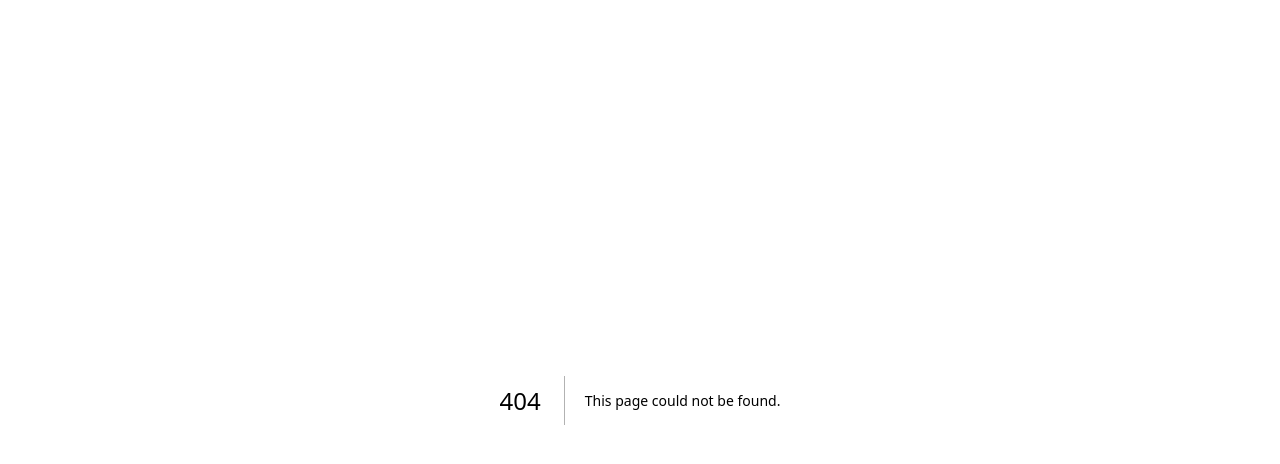
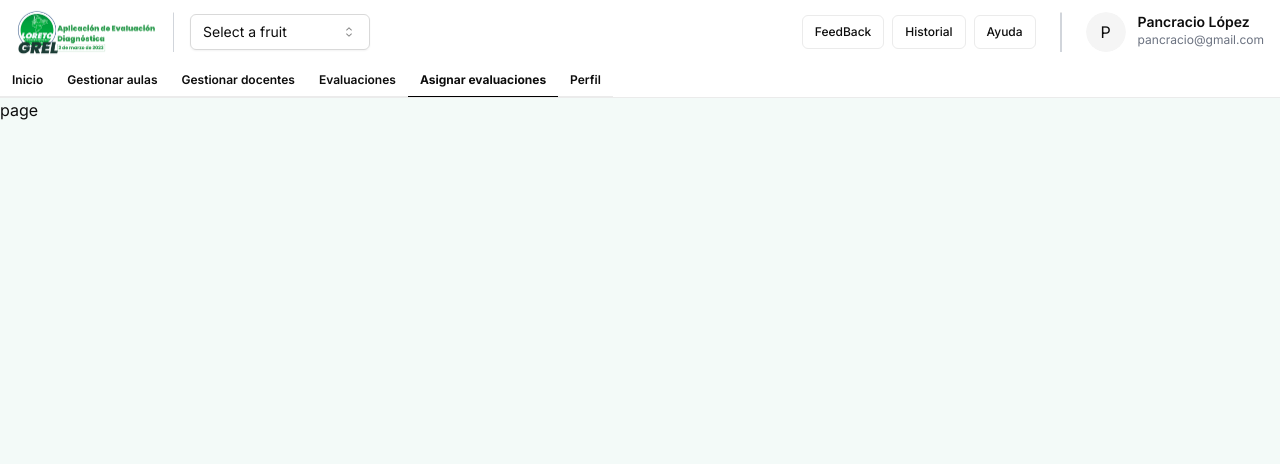
Before and after one commit to daylerjeff199906/template-eva, a Next.js app: page /director/evaluations/assign-evaluations in a window 1280 px wide. Before the commit this address had no page. Shown: the top 464 px of the page. Built offline with nearby package versions, Linux system fonts and the light colour scheme.

Commit message:
feat: add initial page

```diff
--- /dev/null
+++ b/src/app/(panel)/director/evaluations/assign-evaluations/page.tsx
@@ -0,0 +1,3 @@
+export default function Page() {
+  return <div>page</div>
+}
--- /dev/null
+++ b/src/app/(panel)/director/manage-classrooms/page.tsx
@@ -0,0 +1,3 @@
+export default function Page() {
+  return <div>page</div>
+}
--- /dev/null
+++ b/src/app/(panel)/director/manage-teachers/page.tsx
@@ -0,0 +1,3 @@
+export default function Page() {
+  return <div>page</div>
+}
```
Also changed, not shown: 1 other file (tests, documents, lock files or other folders).
